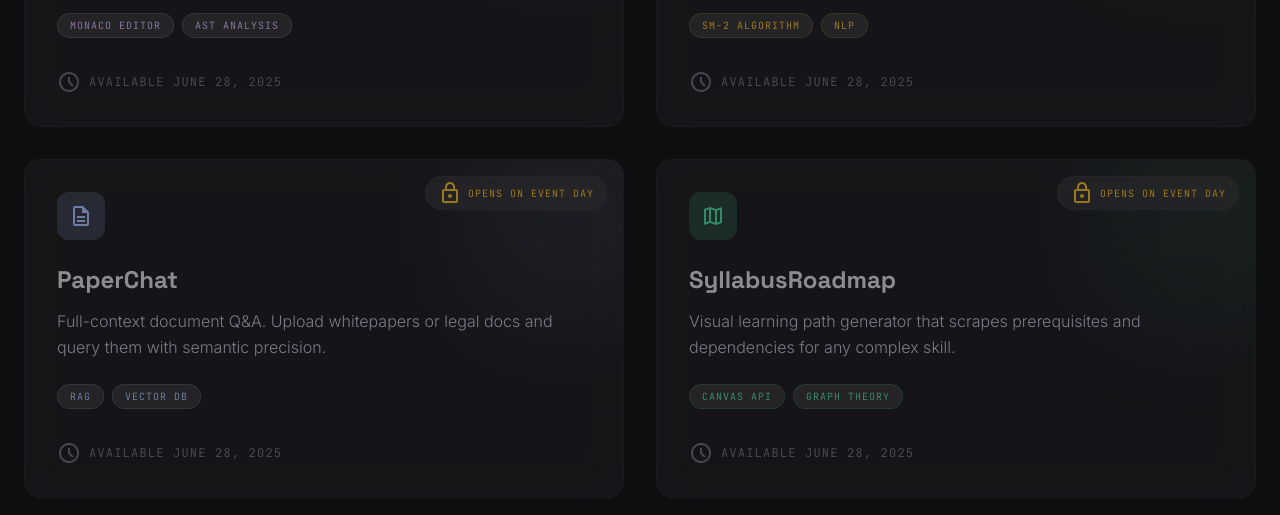
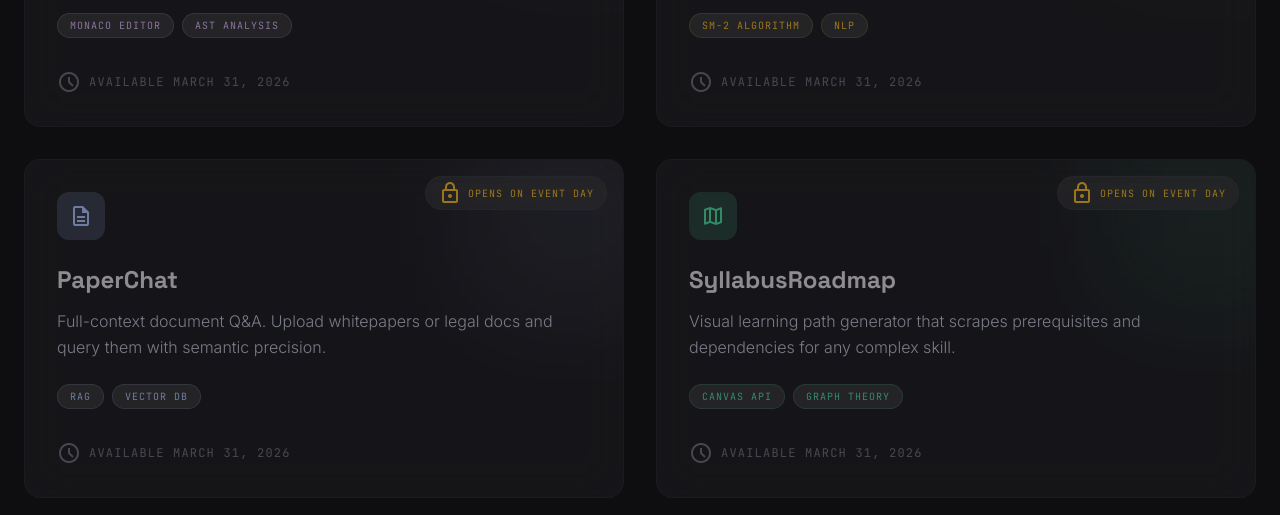
Before and after one commit to Zhongjun-Frank-Fu/San-Diego-Creative-Lab-Website, a React (Vite) app: page / in a window 1280 px wide. Shown: the part 3455-3970 px from the top of the page. Built offline with nearby package versions, Linux system fonts and the light colour scheme.

Commit message:
Fix event date: March 31, 2026 (not June 28)

```diff
--- a/src/pages/HomePage.tsx
+++ b/src/pages/HomePage.tsx
@@ -173,7 +173,7 @@ export default function HomePage() {
             {/* Info Grid */}
             <div className="grid grid-cols-1 md:grid-cols-2 lg:grid-cols-4 gap-6 mb-20">
               {[
-                { icon: 'calendar_month', label: 'Date', value: 'June 28, 2025', sub: 'Saturday', color: 'primary' },
+                { icon: 'calendar_month', label: 'Date', value: 'March 31, 2026', sub: 'Tuesday', color: 'primary' },
                 { icon: 'schedule', label: 'Time', value: '1:00 PM - 4:00 PM', sub: 'Pacific Time (PT)', color: 'secondary' },
                 { icon: 'location_on', label: 'Location', value: 'San Diego, CA', sub: 'Venue TBA', color: 'tertiary' },
                 { icon: 'group', label: 'Team Size', value: '1 - 4 People', sub: 'Solo or Squad', color: 'amber-400' },
@@ -318,7 +318,7 @@ export default function HomePage() {
 
                   <span className="flex items-center gap-2 text-on-surface-variant/50 font-mono text-xs uppercase tracking-widest">
                     <span className="material-symbols-outlined text-sm">schedule</span>
-                    Available June 28, 2025
+                    Available March 31, 2026
                   </span>
                 </div>
               </div>
@@ -528,7 +528,7 @@ export default function HomePage() {
                 <span className="relative inline-flex rounded-full h-2 w-2 bg-[#FF5F3B]" />
               </span>
               <span className="font-mono text-xs tracking-widest uppercase text-on-surface-variant">
-                Registration closes June 25 &bull; Limited to 100 participants
+                Registration closes March 28 &bull; Limited to 100 participants
               </span>
             </div>
           </div>
```
